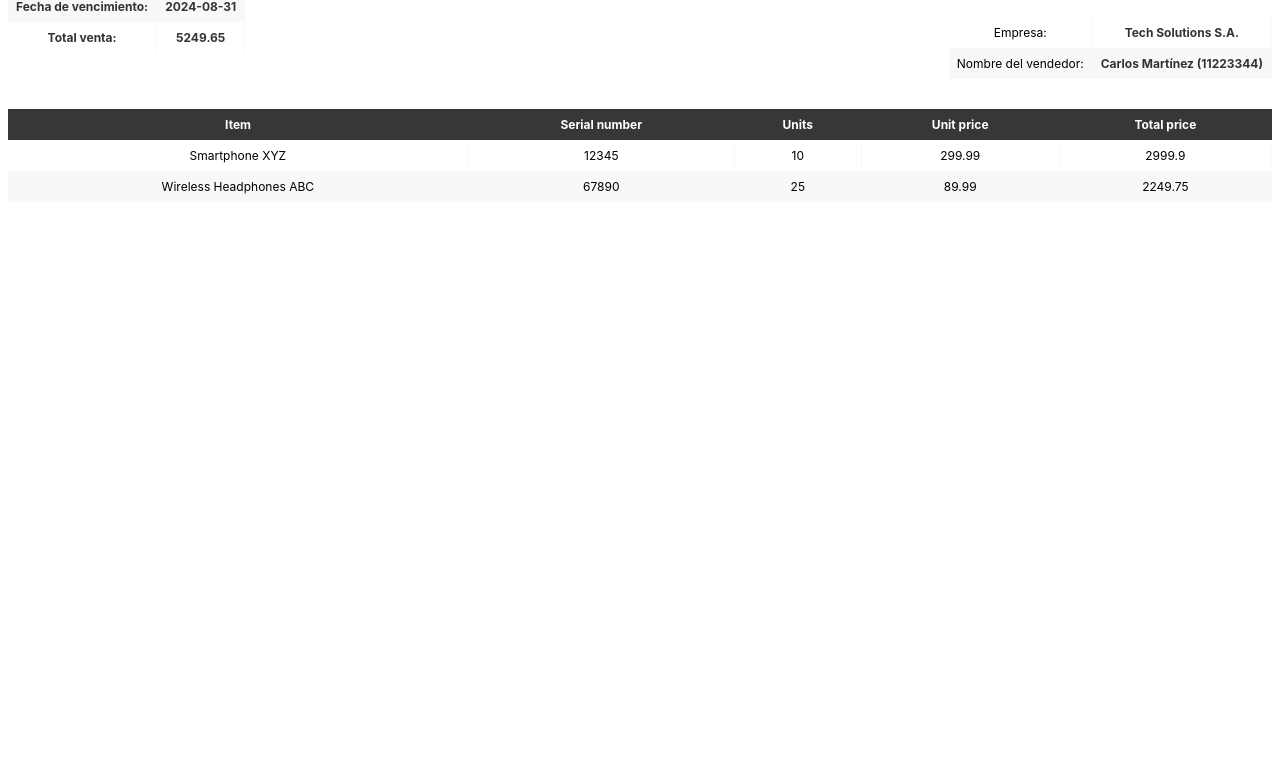
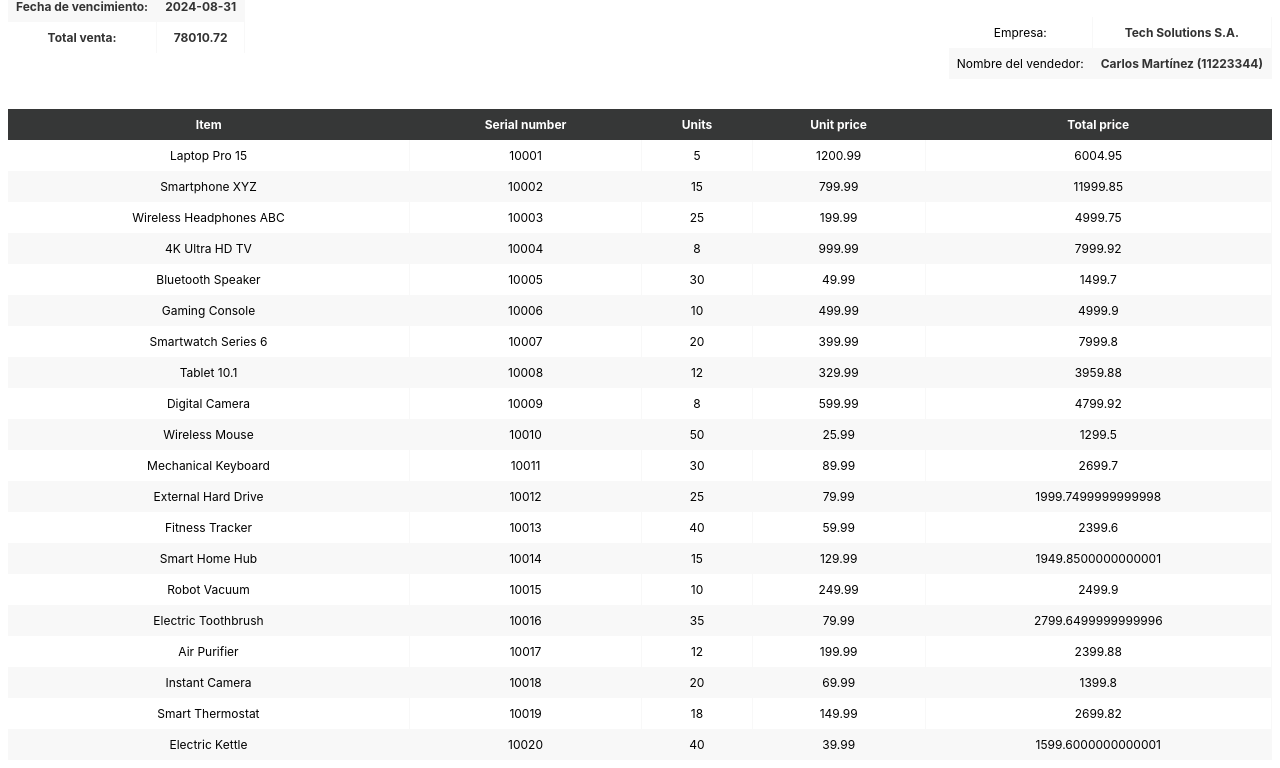
Before and after one commit to MelonConYogurt/api-html-pdf-generator, a plain HTML site: page generate_templates/Factura-2024-08-01-Tech Solutions S.A..html in a window 1280 px wide. Shown: the part 211-979 px from the top of the page. Before the commit the page ends 800 px from the top, so only its background shows below. Drawn offline with Linux system fonts and the light colour scheme.

Commit message:
update data

```diff
--- a/generate_templates/Factura-2024-08-01-Tech Solutions S.A..html
+++ b/generate_templates/Factura-2024-08-01-Tech Solutions S.A..html
@@ -130,7 +130,7 @@
                     </tr>
                     <tr>
                         <td class="text-important">Total venta:</td>
-                        <td class="text-important">5249.65</td>
+                        <td class="text-important">78010.72</td>
                     </tr>
             </table>
         </div>
@@ -161,19 +161,163 @@
         <tbody>
 
             <tr>
+                <td>Laptop Pro 15</td>
+                <td>10001</td>
+                <td>5</td>
+                <td>1200.99</td>
+                <td>6004.95</td>
+            </tr>
+
+            <tr>
                 <td>Smartphone XYZ</td>
-                <td>12345</td>
-                <td>10</td>
-                <td>299.99</td>
-                <td>2999.9</td>
+                <td>10002</td>
+                <td>15</td>
+                <td>799.99</td>
+                <td>11999.85</td>
             </tr>
 
             <tr>
                 <td>Wireless Headphones ABC</td>
-                <td>67890</td>
+                <td>10003</td>
                 <td>25</td>
+                <td>199.99</td>
+                <td>4999.75</td>
+            </tr>
+
+            <tr>
+                <td>4K Ultra HD TV</td>
+                <td>10004</td>
+                <td>8</td>
+                <td>999.99</td>
+                <td>7999.92</td>
+            </tr>
+
+            <tr>
+                <td>Bluetooth Speaker</td>
+                <td>10005</td>
+                <td>30</td>
+                <td>49.99</td>
+                <td>1499.7</td>
+            </tr>
+
+            <tr>
+                <td>Gaming Console</td>
+                <td>10006</td>
+                <td>10</td>
+                <td>499.99</td>
+                <td>4999.9</td>
+            </tr>
+
+            <tr>
+                <td>Smartwatch Series 6</td>
+                <td>10007</td>
+                <td>20</td>
+                <td>399.99</td>
+                <td>7999.8</td>
+            </tr>
+
+            <tr>
+                <td>Tablet 10.1</td>
+                <td>10008</td>
+                <td>12</td>
+                <td>329.99</td>
+                <td>3959.88</td>
+            </tr>
+
+            <tr>
+                <td>Digital Camera</td>
+                <td>10009</td>
+                <td>8</td>
+                <td>599.99</td>
+                <td>4799.92</td>
+            </tr>
+
+            <tr>
+                <td>Wireless Mouse</td>
+                <td>10010</td>
+                <td>50</td>
+                <td>25.99</td>
+                <td>1299.5</td>
+            </tr>
+
+            <tr>
+                <td>Mechanical Keyboard</td>
+                <td>10011</td>
+                <td>30</td>
                 <td>89.99</td>
-                <td>2249.75</td>
+                <td>2699.7</td>
+            </tr>
+
+            <tr>
+                <td>External Hard Drive</td>
+                <td>10012</td>
+                <td>25</td>
+                <td>79.99</td>
+                <td>1999.7499999999998</td>
+            </tr>
+
+            <tr>
+                <td>Fitness Tracker</td>
+                <td>10013</td>
+                <td>40</td>
+                <td>59.99</td>
+                <td>2399.6</td>
+            </tr>
+
+            <tr>
+                <td>Smart Home Hub</td>
+                <td>10014</td>
+                <td>15</td>
+                <td>129.99</td>
+                <td>1949.8500000000001</td>
+            </tr>
+
+            <tr>
+                <td>Robot Vacuum</td>
+                <td>10015</td>
+                <td>10</td>
+                <td>249.99</td>
+                <td>2499.9</td>
+            </tr>
+
+            <tr>
+                <td>Electric Toothbrush</td>
+                <td>10016</td>
+                <td>35</td>
+                <td>79.99</td>
+                <td>2799.6499999999996</td>
+            </tr>
+
+            <tr>
+                <td>Air Purifier</td>
+                <td>10017</td>
+                <td>12</td>
+                <td>199.99</td>
+                <td>2399.88</td>
+            </tr>
+
+            <tr>
+                <td>Instant Camera</td>
+                <td>10018</td>
+                <td>20</td>
+                <td>69.99</td>
+                <td>1399.8</td>
+            </tr>
+
+            <tr>
+                <td>Smart Thermostat</td>
+                <td>10019</td>
+                <td>18</td>
+                <td>149.99</td>
+                <td>2699.82</td>
+            </tr>
+
+            <tr>
+                <td>Electric Kettle</td>
+                <td>10020</td>
+                <td>40</td>
+                <td>39.99</td>
+                <td>1599.6000000000001</td>
             </tr>
 
         </tbody>
```
Also changed, not shown: 1 other file.
